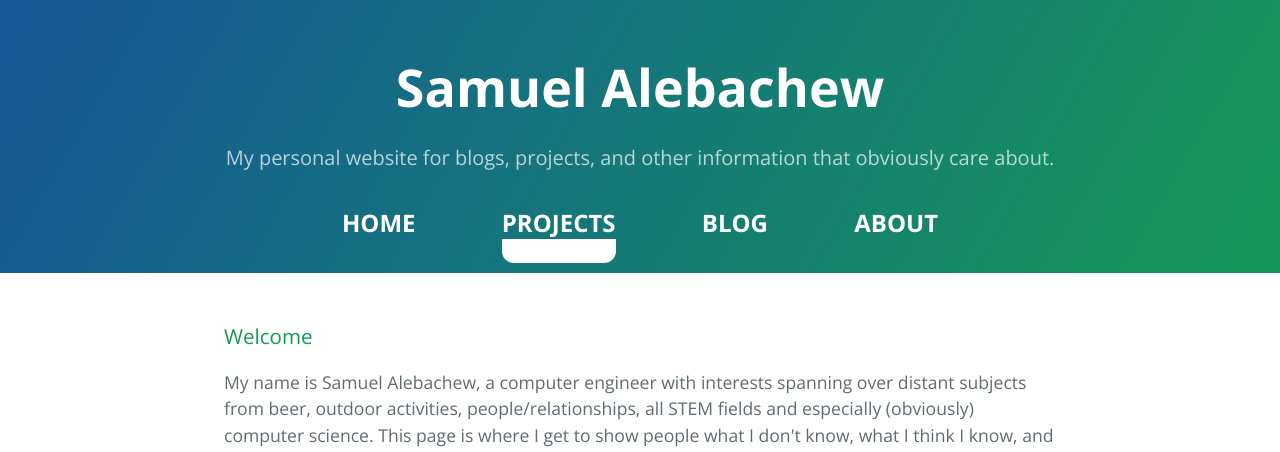
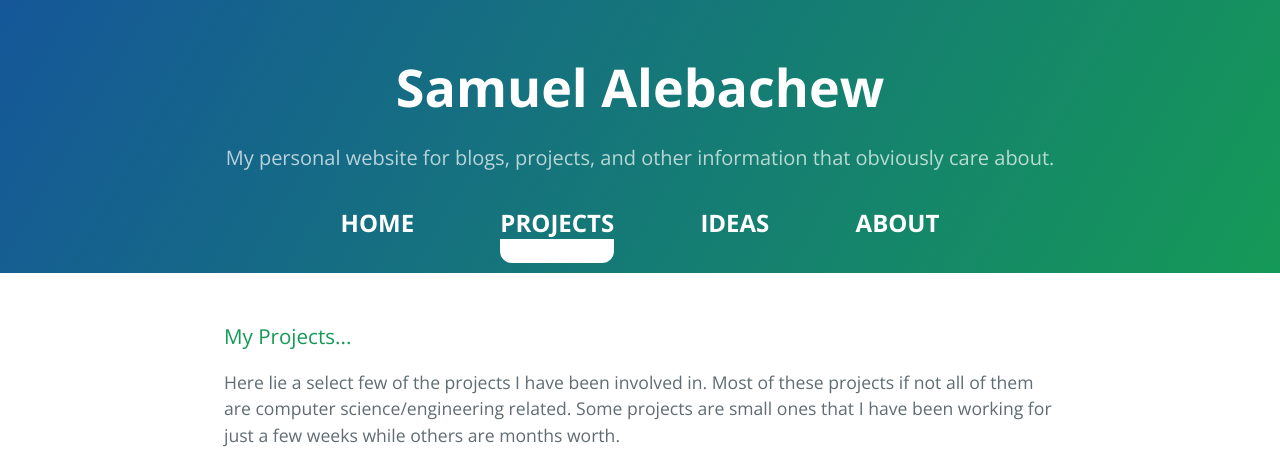
Before and after one commit to samuelAle/samuelAle.github.io, a Jekyll site: the page built from projects/index.html, in a window 1280 px wide. Shown: the top 452 px of the page. Built offline with Jekyll 4.4.1, drawn with Linux system fonts in a browser that asks for light colours; nearby versions of some CDN libraries; some of the changed text lies outside the part shown.

Commit message:
Not much

```diff
--- a/_layouts/default.html
+++ b/_layouts/default.html
@@ -26,7 +26,7 @@
             <a href="/projects" title="View All Projects"><span>Projects</span></a>
           </li>
           <li class="nav-item"{% if page.nav == 'blog' %}id="nav-active"{% endif %}>
-            <a href="/blog" title="View All Blogs"><span>Blog</span></a>
+            <a href="/blog" title="View All Ideas"><span>Ideas</span></a>
           </li>
           <li class="nav-item"{% if page.nav == 'about' %}id="nav-active"{% endif %}>
             <a href="/about" title="Read About Me"><span>About</span></a>
@@ -41,16 +41,16 @@
 
       <footer class="site-footer">
 
-        <span class="site-footer-credits">
-          Copyright 2016. All rights reserved. <br>
-          Powered by <a href="https://pages.github.com">Jekyll</a>. Designed by <a href="/about">Samuel Alebachew</a>
-        </span>
-
         <div class="social-media">
           <a href="https://www.facebook.com/samuel.alebachew" target="_blank"><i class="fa fa-facebook"></i></a>
           <a href="https://github.com/samuelAle" target="_blank"><i class="fa fa-github"></i></a>
           <a href="https://www.linkedin.com/in/samuel-alebachew-91060223?trk=hp-identity-name" target="_blank"><i class="fa fa-linkedin"></i></a>
         </div>
+
+        <span class="site-footer-credits">
+          Copyright 2016. All rights reserved.<br>
+          Powered by <a href="https://pages.github.com">Jekyll</a>. Designed by <a href="/about">Samuel Alebachew</a>
+        </span>
 
       </footer>
 
--- a/blog/index.html
+++ b/blog/index.html
@@ -5,7 +5,7 @@ desc: Here are all my wonderful blogs. To get started, just scroll until you fin
 nav: blog
 ---
 
-      <h3><a id="blogs" class="anchor" href="#blogs" aria-hidden="true"><span class="octicon octicon-link"></span></a>My Blogs...</h3>
+      <h3><a id="blogs" class="anchor" href="#blogs" aria-hidden="true"><span class="octicon octicon-link"></span></a>Thoughts & Ideas</h3>
       <p>You found my blogs! Unfortunately I haven't been able to write many blogs lately, but I will very soon. </p>
       <br></br>
 
--- a/projects/index.html
+++ b/projects/index.html
@@ -5,8 +5,8 @@ desc: Here are all my wonderful projects. To get started, just scroll until you
 nav: projects
 ---
 
-      <h3><a id="welcome" class="anchor" href="#welcome" aria-hidden="true"><span class="octicon octicon-link"></span></a>Welcome</h3>
-      <p>My name is Samuel Alebachew, a computer engineer with interests spanning over distant subjects from beer, outdoor activities, people/relationships, all STEM fields and especially (obviously) computer science. This page is where I get to show people what I don't know, what I think I know, and what I have done with what I think I know. Surprisingly, you can do a lot with just that much. This page is very new and I will be making several changes quite often. Thanks for stopping by! </p>
+      <h3><a id="welcome" class="anchor" href="#welcome" aria-hidden="true"><span class="octicon octicon-link"></span></a>My Projects...</h3>
+      <p>Here lie a select few of the projects I have been involved in. Most of these projects if not all of them are computer science/engineering related. Some projects are small ones that I have been working for just a few weeks while others are months worth. </p>
 
     <ul class="rig">
     {% for post in site.posts %}
```
